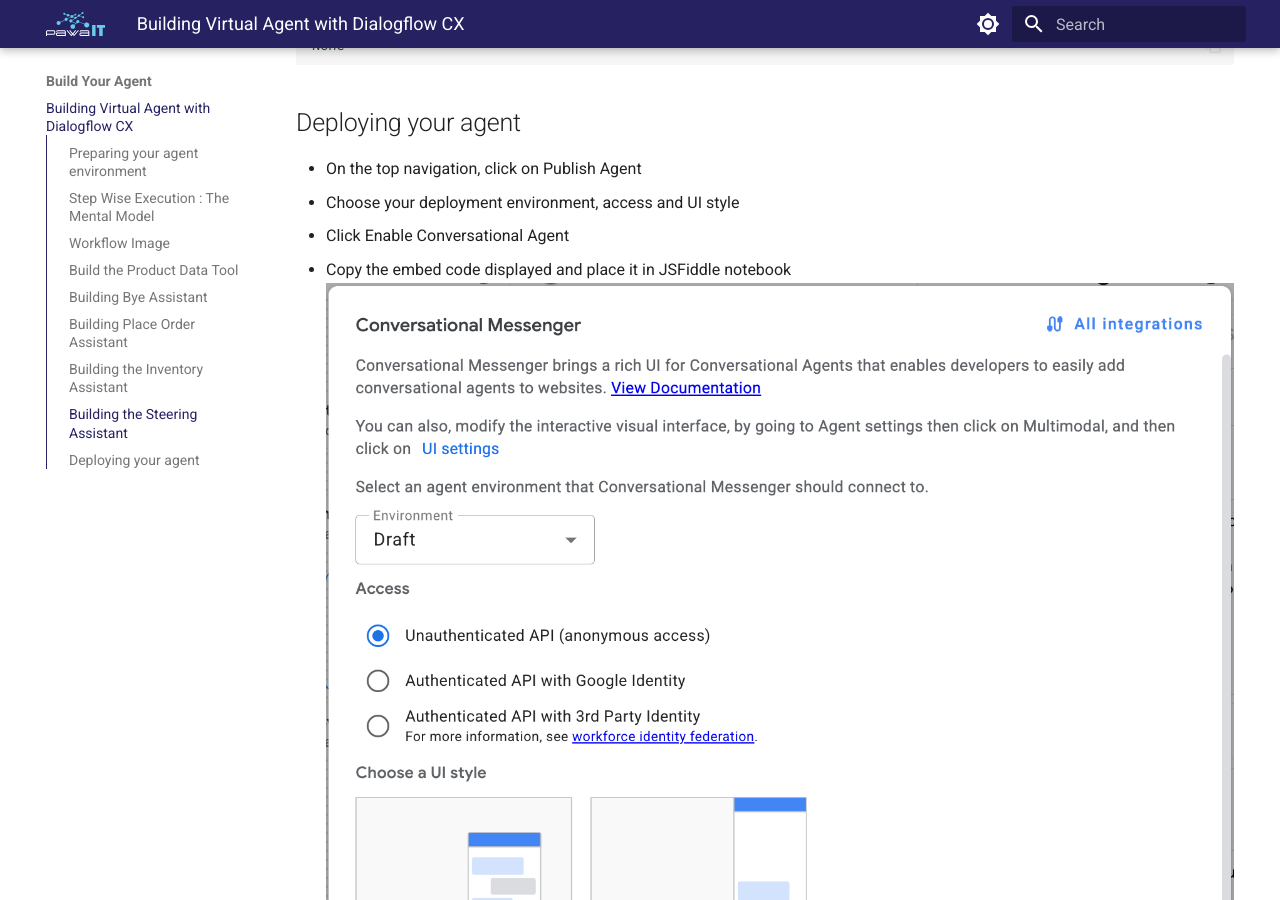
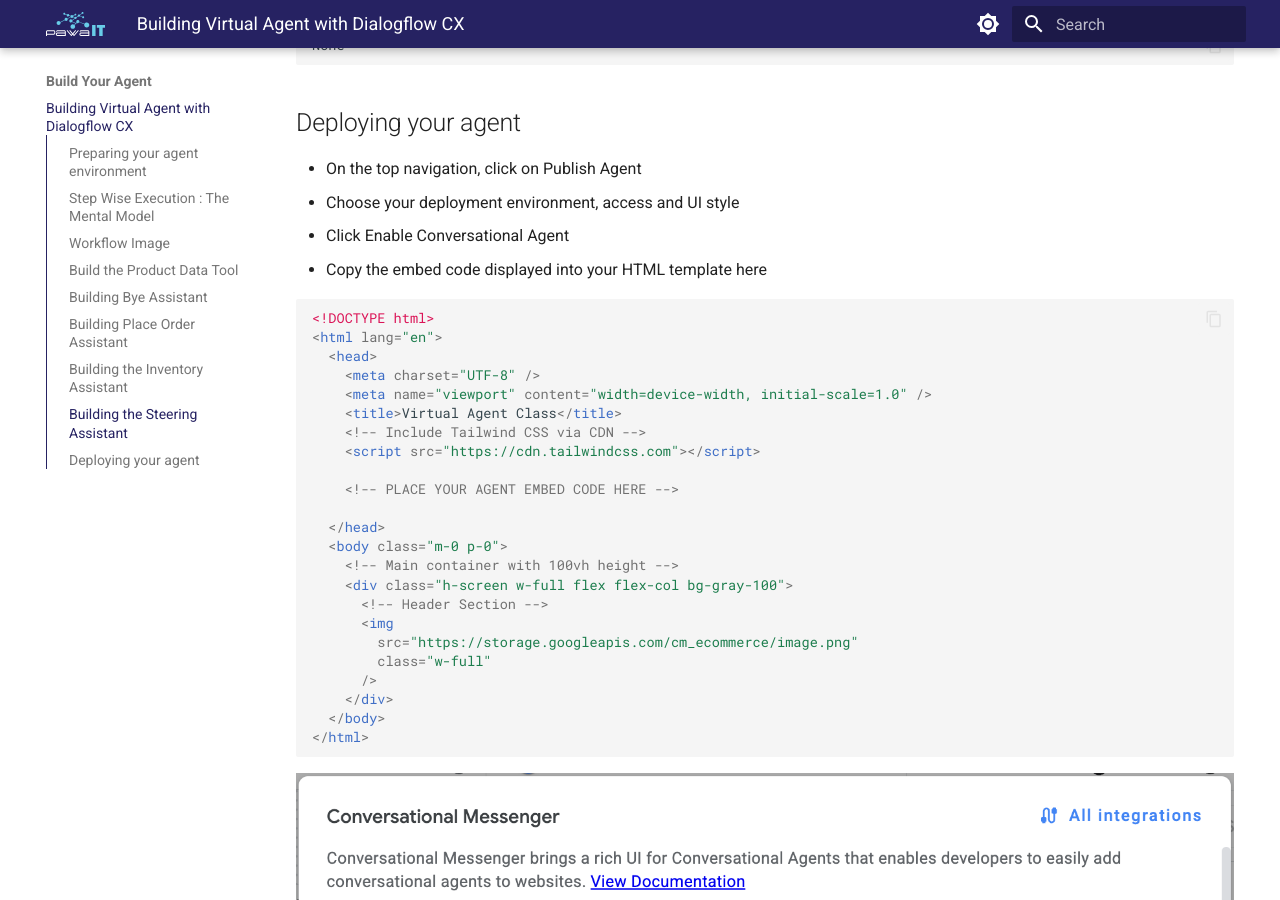
Before and after one commit to Pawa-IT-Solutions/cloud-mastery-docs, an MkDocs documentation site: the page built from docs/virtual-agent-lab.md, in a window 1280 px wide and 900 px high, scrolled down 8057 px. Built offline with MkDocs 1.6.1 and Material for MkDocs 9.7.7, drawn with Linux system fonts in a browser that asks for light colours.

Commit message:
Adding agent template

````diff
--- a/docs/virtual-agent-lab.md
+++ b/docs/virtual-agent-lab.md
@@ -237,7 +237,34 @@
 - On the top navigation, click on Publish Agent
 - Choose your deployment environment, access and UI style
 - Click Enable Conversational Agent
-- Copy the embed code displayed and place it in JSFiddle notebook
+- Copy the embed code displayed into your HTML template here
+
+```html
+<!DOCTYPE html>
+<html lang="en">
+  <head>
+    <meta charset="UTF-8" />
+    <meta name="viewport" content="width=device-width, initial-scale=1.0" />
+    <title>Virtual Agent Class</title>
+    <!-- Include Tailwind CSS via CDN -->
+    <script src="https://cdn.tailwindcss.com"></script>
+
+    <!-- PLACE YOUR AGENT EMBED CODE HERE -->
+
+  </head>
+  <body class="m-0 p-0">
+    <!-- Main container with 100vh height -->
+    <div class="h-screen w-full flex flex-col bg-gray-100">
+      <!-- Header Section -->
+      <img
+        src="https://storage.googleapis.com/cm_ecommerce/image.png"
+        class="w-full"
+      />
+    </div>
+  </body>
+</html>
+```
+
 ![image.png](assets/virtual_agent/deploy.png)
 
 ![image.png](assets/virtual_agent/embed.png)
````
Also changed, not shown: index2.html (added, +48 -0 lines).
